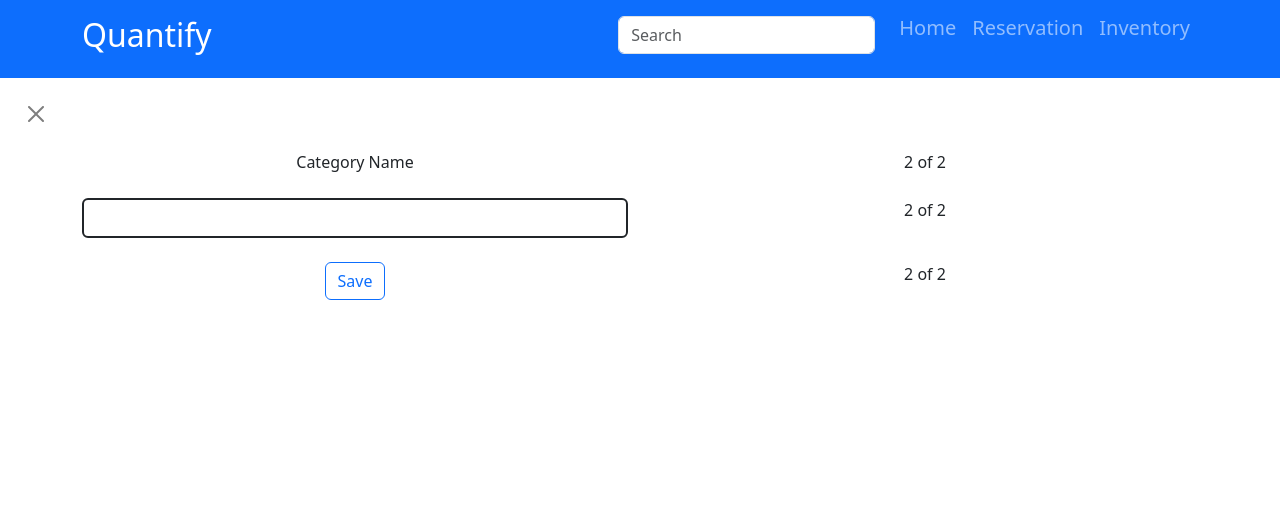
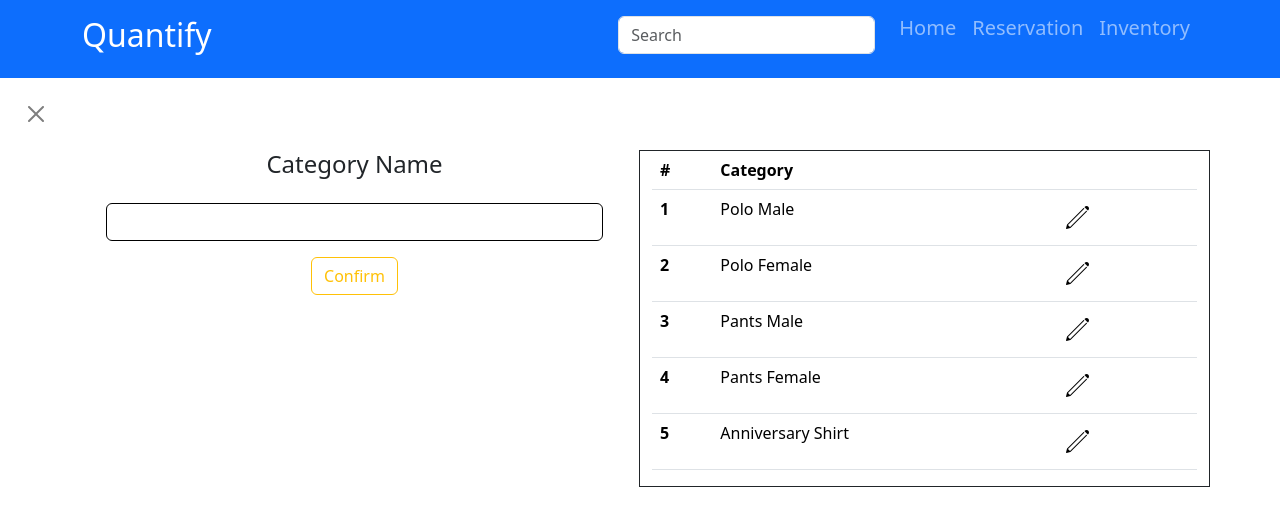
Before and after one commit to caesar0016/webQuantify, a PHP site: page /categoryAddItem.php in a window 1280 px wide. Shown: the top 526 px of the page. Run offline with PHP 8.4, Linux system fonts and the light colour scheme; some libraries are stand-ins or nearby versions.

Commit message:
Added Button in the tables

```diff
--- a/categoryAddItem.php
+++ b/categoryAddItem.php
@@ -13,34 +13,73 @@
     <div class="div" >
         <button type="button" class="btn-close m-4" aria-label="Close" onclick="location.href='addItem.php'"></button>
     </div>
-
     <div class="container text-center"> <!--container tex-center div-->
         <div class="row">     <!--This is the row div-->
             <div class="col"> <!--1 out of 2 column-->
-                Category Name
+                <h4>Category Name</h4>
+                <div class="input-group mb-3 px-4 mt-4">
+                    <input type="text" class="form-control border-black" aria-label="Sizing example input" aria-describedby="inputGroup-sizing-default">
+                </div>
+                <button type="button" class="btn btn-outline-warning">Confirm</button>
             </div>            <!--1 out of 2 column-->
             <!--Division -->
-            <div class="col">     <!--2 out of 2 column-->
-                2 of 2
-            </div>            <!--2 out of 2 column-->
-        </div>                  <!--This is the row div-->
-
-        <div class="row mt-4">     <!--This is the row div-->
-            <div class="col"> <!--1 out of 2 column-->
-                <input class="form-control border border-2 border-dark" type="text" aria-label="default input example">
-            </div>            <!--1 out of 2 column-->
-            <!--Division -->
-            <div class="col">     <!--2 out of 2 column-->
-                2 of 2
-            </div>            <!--2 out of 2 column-->
-        </div>                  <!--This is the row div-->
-        <div class="row mt-4">     <!--This is the row div-->
-            <div class="col"> <!--1 out of 2 column-->
-            <button type="button" class="btn btn-outline-primary">Save</button>
-            </div>            <!--1 out of 2 column-->
-            <!--Division -->
-            <div class="col">     <!--2 out of 2 column-->
-                2 of 2
+            <div class="col border border-dark">     <!--2 out of 2 column-->
+            <table class="table">
+                <thead>
+                    <tr>
+                    <th scope="col">#</th>
+                    <th scope="col">Category</th>
+                    <th scope="col"></th>
+                    </tr>
+                </thead>
+                <tbody>
+                    <tr>
+                    <th scope="row">1</th>
+                    <td>Polo Male</td>
+                    <td>
+                        <a href="#" class="btn" role="button">
+                        <img src="images/ic_edit.png" alt="Edit">
+                        </a>
+                    </td>
+                    </tr>
+                    <tr>
+                    <th scope="row">2</th>
+                    <td>Polo Female</td>
+                    <td>
+                        <a href="#" class="btn" role="button">
+                        <img src="images/ic_edit.png" alt="Edit">
+                        </a>
+                    </td>
+                    </tr>
+                    <tr>
+                    <th scope="row">3</th>
+                    <td>Pants Male</td>
+                    <td>
+                        <a href="#" class="btn" role="button">
+                        <img src="images/ic_edit.png" alt="Edit">
+                        </a>
+                    </td>
+                    </tr>
+                    <tr>
+                    <th scope="row">4</th>
+                    <td>Pants Female</td>
+                    <td>
+                        <a href="#" class="btn" role="button">
+                        <img src="images/ic_edit.png" alt="Edit">
+                        </a>
+                    </td>
+                    </tr>
+                    <tr>
+                    <th scope="row">5</th>
+                    <td>Anniversary Shirt</td>
+                    <td>
+                        <a href="#" class="btn" role="button">
+                        <img src="images/ic_edit.png" alt="Edit">
+                        </a>
+                    </td>
+                    </tr>
+                </tbody>
+                </table>
             </div>            <!--2 out of 2 column-->
         </div>                  <!--This is the row div-->
     </div> <!--container tex-center div-->
```
Also changed, not shown: inventoryPage.php (+15 -3 lines).
